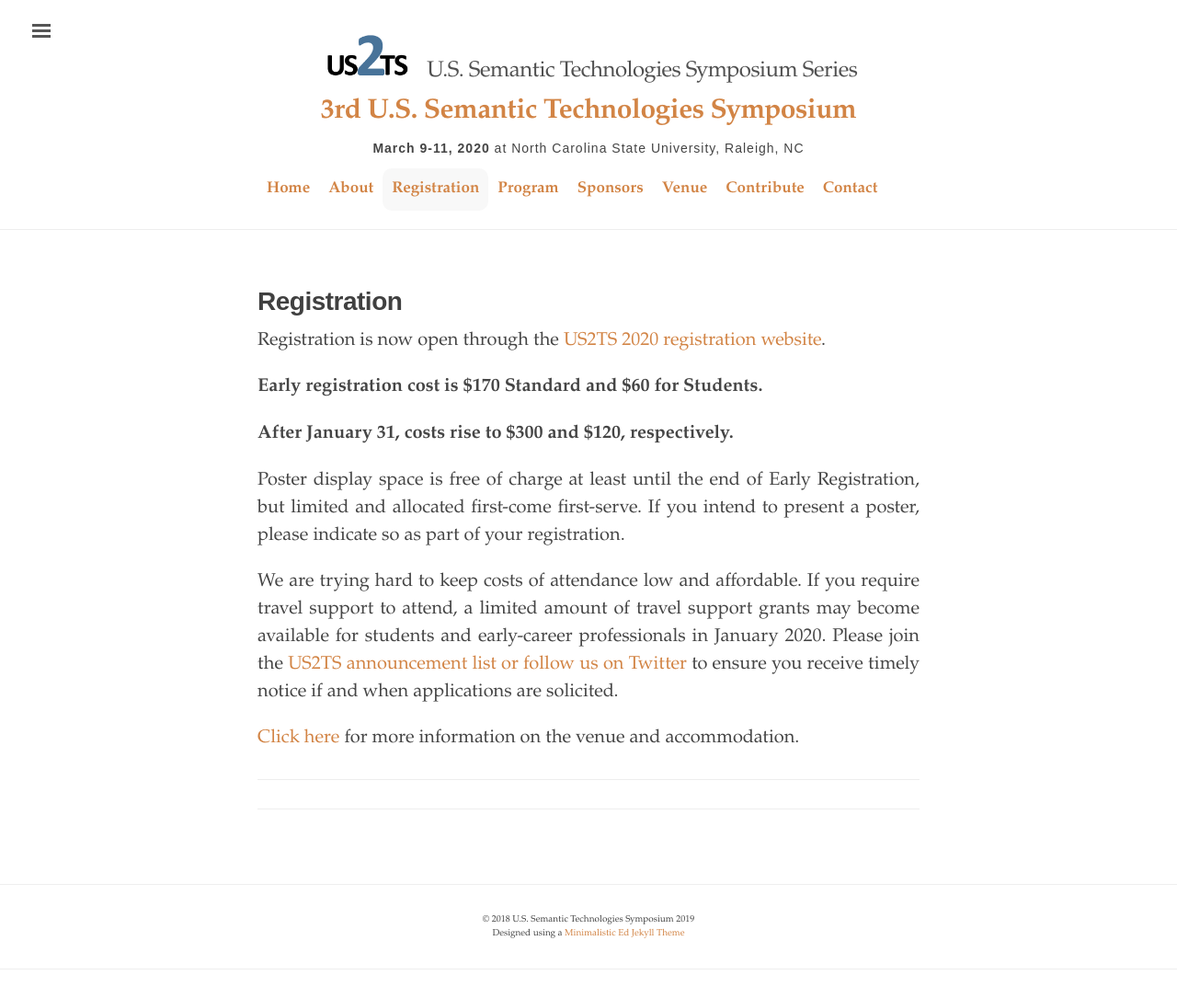
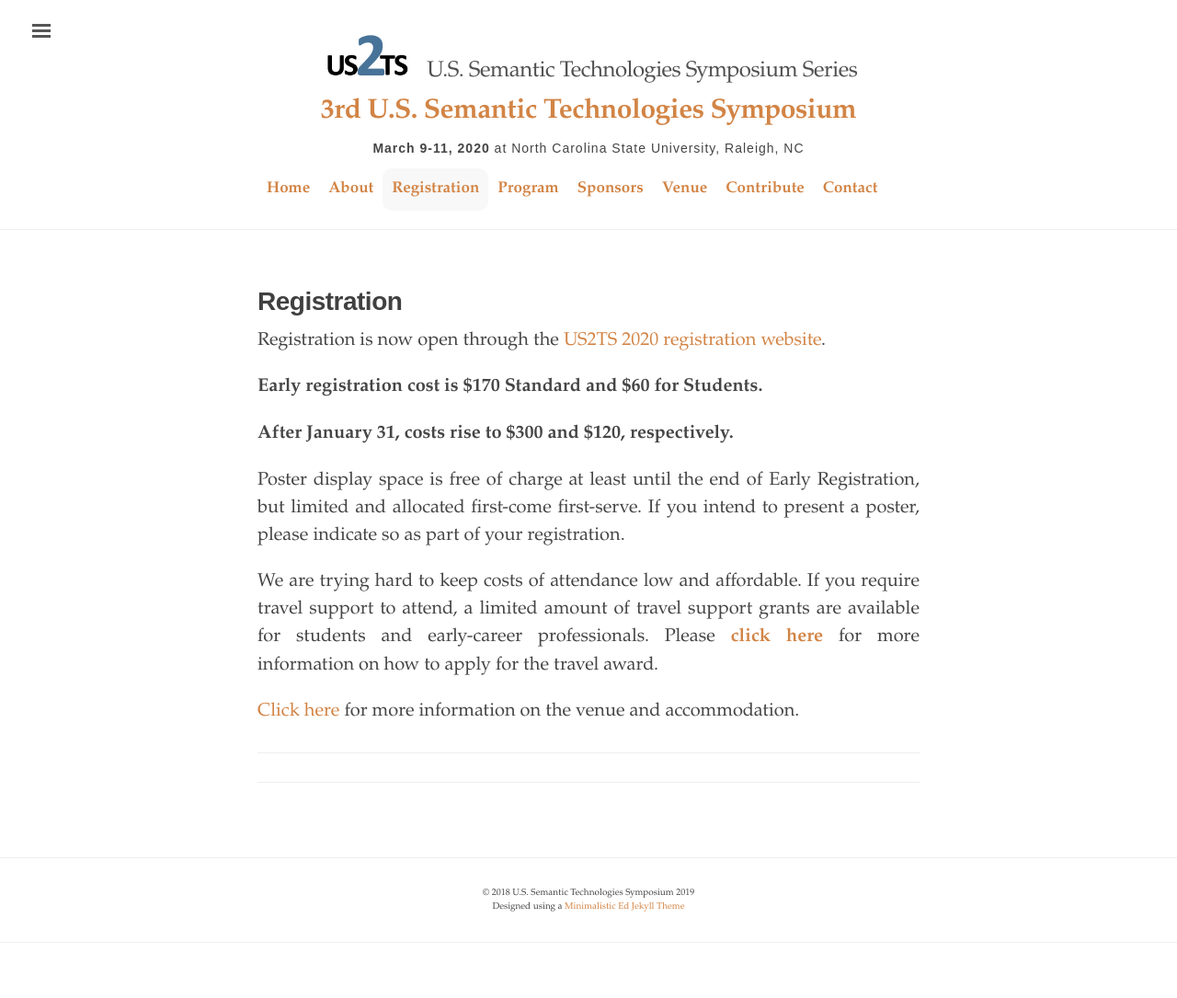
Before and after one commit to us2ts/us2ts.github.io, a Jekyll site: the page built from pages/registration.md, in a window 1280 px wide. Shown: the whole page at 92% size. Built offline with Jekyll 4.4.1, drawn with Linux system fonts in a browser that asks for light colours; comment, search, counter and statistics services are not loaded; after the commit the page ends 1056 px from its top, so only the background shows below that.

Commit message:
adding travel awards link to reg

```diff
--- a/pages/registration.md
+++ b/pages/registration.md
@@ -18,6 +18,6 @@
 
 Poster display space is free of charge at least until the end of Early Registration, but limited and allocated first-come first-serve. If you intend to present a poster, please indicate so as part of your registration.
 
-We are trying hard to keep costs of attendance low and affordable. If you require travel support to attend, a limited amount of travel support grants may become available for students and early-career professionals in January 2020. Please join the [US2TS announcement list or follow us on Twitter](https://us2ts.org/contact) to ensure you receive timely notice if and when applications are solicited.
+We are trying hard to keep costs of attendance low and affordable. If you require travel support to attend, a limited amount of travel support grants are available for students and early-career professionals. Please [**click here**](https://us2ts.org/travel-awards) for more information on how to apply for the travel award.
 
 [Click here](https://us2ts.org/venue) for more information on the venue and accommodation.
```
Also changed, not shown: pages/program.md (+4 -0 lines).
